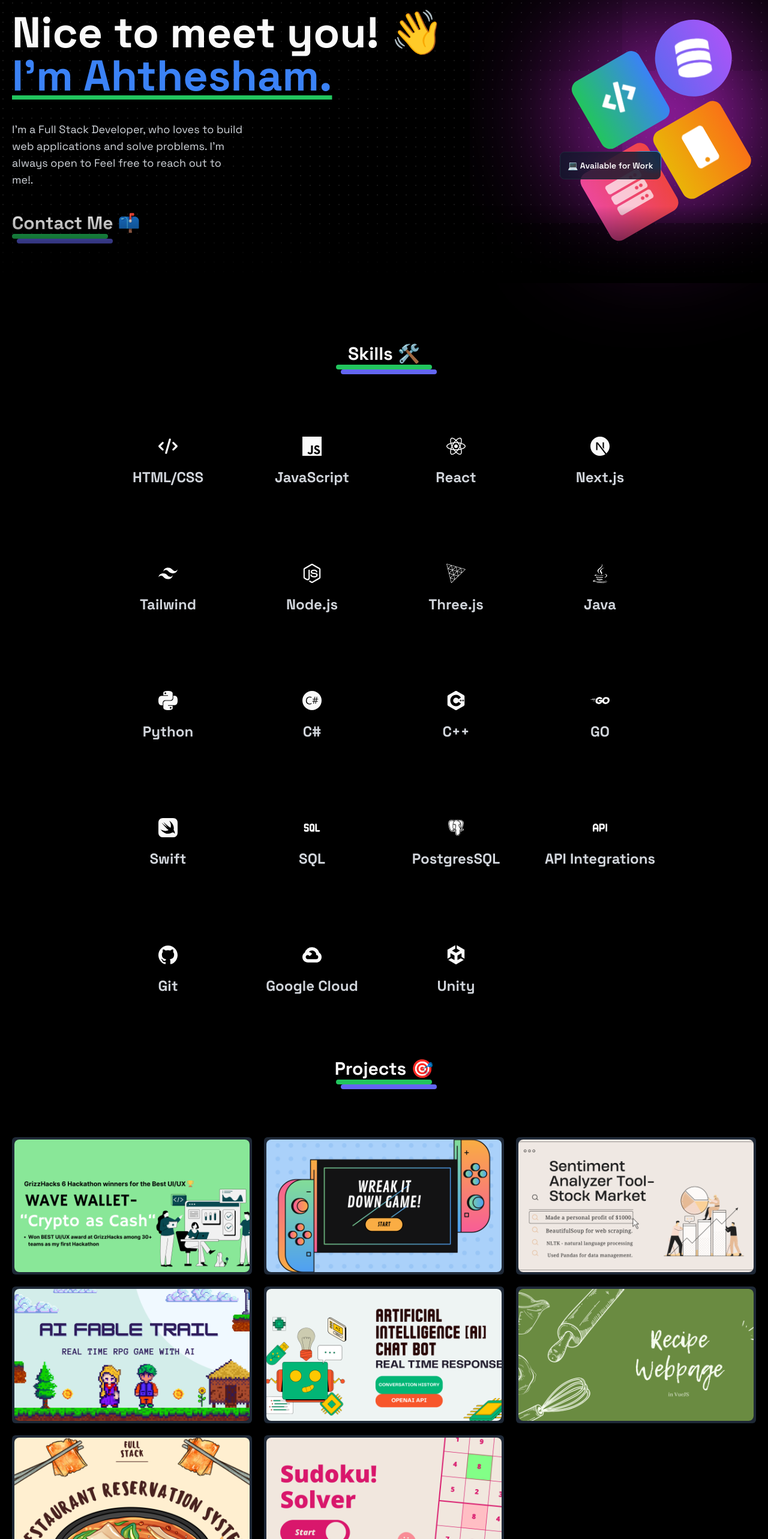
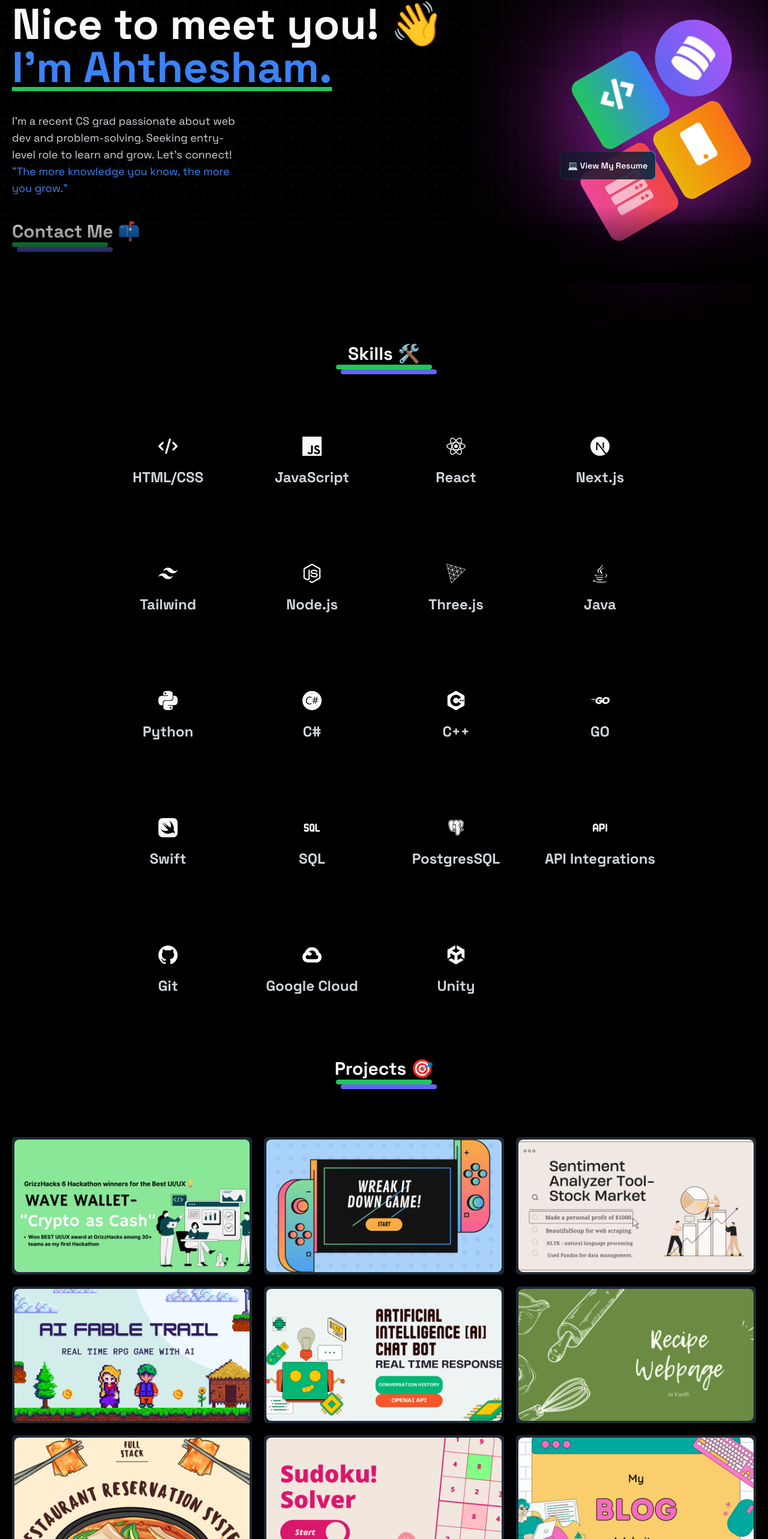
Before and after one commit to Ahthe/myportfolio-ahthe, a Next.js app: page / in a window 1280 px wide. Shown: the part 160-2726 px from the top of the page at 60% size. Built offline with nearby package versions, Linux system fonts and the light colour scheme.

Commit message:
made changes to the homepage

```diff
--- a/app/(home)/components/Achievements.tsx
+++ b/app/(home)/components/Achievements.tsx
@@ -20,6 +20,11 @@ export default function Achievements() {
     {
       title: 'Scout Leader',
       description: 'Guided scouts to first place in challenges, honing strategic leadership and team coordination.',
+      icon: '🏆🥇',
+    },
+    {
+      title: 'Winner of Think Out of the Box Challenge',
+      description: 'Won the think out of the Box Challenge for creative thinking.',
       icon: '🏆🥇',
     },
     {
--- a/app/(home)/components/Experience.tsx
+++ b/app/(home)/components/Experience.tsx
@@ -5,6 +5,20 @@ import '@fontsource/montserrat/600.css';
 
 export default function Experience() {
   const experiences = [
+    {
+      company: "AMC",
+      location: "Dearborn, MI",
+      position: "Volunter Full Stack Web Developer",
+      duration: "Mar 2024 - Current",
+      description: (
+        <>
+          &bull; Maintaining and updating organization&apos;s website, improving user experience<br />
+          &bull; Developing new webpages for community projects using HTML, CSS, JavaScript<br />
+          &bull; Collaborating with IT team to implement new website features and optimize performance.<br />
+        </>
+      ),
+    },
+
     {
       company: "ACBSP VR Technologies",
       location: "Alliance, OH",
@@ -15,6 +29,17 @@ export default function Experience() {
           &bull; Developed a C# Unity-based VR application to analyze psychological behavior, enhancing research accuracy.<br />
           &bull; Designed VR scenarios such as a rage room horror scenario with Unity and Oculus SDK increasing user engagement by 17%.<br />
           &bull; Integrated Kanban, improving project efficiency and team collaboration by 23%.
+        </>
+      ),
+    },
+    {
+      company: "University of Mount Union",
+      location: "Alliance, OH",
+      position: "Programming and Math Tutor",
+      duration: "Jan 2022 - Dec 2023",
+      description: (
+        <>
+          &bull; Provided one-on-one and group tutoring sessions in programming languages (Java, Swift, C#) and math courses, helping students grasp complex concepts and improve their skills.<br />
         </>
       ),
     },
--- a/app/(home)/components/HeroSection.tsx
+++ b/app/(home)/components/HeroSection.tsx
@@ -5,6 +5,13 @@ import Title from './Title';
 import { FaCode, FaDatabase, FaServer, FaMobile } from 'react-icons/fa';
 
 export default function HeroSection() {
+    const handleDownloadResume = () => {
+        window.open('/Ahthesham_Ali_Syed_Resume..pdf', '_blank');
+      };
+      const handleContactMe = () => {
+        window.location.href = 'mailto:ahtheshamali786@gmail.com';
+      };
+
       return (
         <div className='min-h-[60vh] flex flex-col-reverse gap-14 lg:gap-0 lg:flex-row items-center justify-between animate-move-up'>
           <div className='space-y-10 text-center lg:text-left'>
@@ -16,12 +23,13 @@ export default function HeroSection() {
             </h1>
             <p className='md:w-96 text-lg text-gray-300'>
                 {
-            "I'm a Full Stack Developer, who loves to build web applications and solve problems. I'm always open to Feel free to reach out to me!."
+                    "I'm a recent CS grad passionate about web dev and problem-solving. Seeking entry-level role to learn and grow. Let's connect!  "
                 }
+                 <span className='text-blue-500 dark:text-blue-500'>&quot;The more knowledge you know, the more you grow.&quot;</span>
             </p>
-        <Link href={'ahtheshamali786@gmail.com'} className='inline-block group'>
+            <button onClick={handleContactMe} className='inline-block group'>
               <Title text='Contact Me 📫' />
-        </Link>
+            </button>
       </div>
       <div className='relative'>
         <div className='w-72 h-72 space-y-3 -rotate-[30deg] relative'>
@@ -59,8 +67,12 @@ export default function HeroSection() {
           </div>
         </div>
         <div className='absolute bottom-5 sm:bottom-14 left-0 sm:-left-10'>
-          <MovingBorderBtn borderRadius='0.5rem' className='p-3 font-semibold'>
-            <p>💻 Available for Work</p>
+        <MovingBorderBtn
+            borderRadius='0.5rem'
+            className='p-3 font-semibold'
+            onClick={handleDownloadResume}
+          >
+            <p>💻 View My Resume</p>
           </MovingBorderBtn>
         </div>
       </div>
--- a/app/(home)/components/Navbar.tsx
+++ b/app/(home)/components/Navbar.tsx
@@ -34,6 +34,8 @@ export default function Navbar({className}:{className?: string}) {
         Icon: SiDevpost,
 
     },
+
+
    ];
 
 
--- a/app/(home)/components/Projects.tsx
+++ b/app/(home)/components/Projects.tsx
@@ -1,5 +1,5 @@
 import React from 'react'
-import { SiCplusplus, SiCsharp, SiCss3, SiExpress, SiHtml5, SiJavascript, SiMysql, SiNextdotjs, SiOpenai, SiPython, SiTailwindcss, SiTypescript, SiVuedotjs } from 'react-icons/si';
+import { SiCplusplus, SiCsharp, SiCss3, SiExpress, SiHtml5, SiJavascript, SiMysql, SiNextdotjs, SiOpenai, SiPython, SiSanity, SiTailwindcss, SiTypescript, SiVuedotjs } from 'react-icons/si';
 import Title from './Title';
 import Link from 'next/link';
 import { cn } from '@/lib/utils';
@@ -82,6 +82,15 @@ export default function Projects() {
 
         },
 
+        {
+            title: "Blog Website",
+            tech: [SiNextdotjs, SiTailwindcss, SiTypescript, SiSanity],
+            link: "https://blog-nextjs-13-two.vercel.app",
+            cover: "/10.png",
+            background: "bg-gray-800",
+
+        },
+
     ]
 
 
--- a/app/layout.tsx
+++ b/app/layout.tsx
@@ -10,21 +10,21 @@ export const metadata: Metadata = {
 
 	title: "Syed Ahthesham Ali",
 	authors: {
-		name: "Ahthesham Ali",
+		name: "Syed Ahthesham Ali",
 	},
 
 	description:
-		"Cast your vote now and see live updates on the poll results, powered by the real-time capabilities of Supabase database integration in our web app",
+		"I'm a recent CS grad passionate about web dev and problem-solving. Seeking entry-level role to learn and grow. Let's connect!",
 	openGraph: {
-		title: "Ahthesham",
+		title: "Syed Ahthesham Ali",
 		description:
-			"Cast your vote now and see live updates on the poll results, powered by the real-time capabilities of Supabase database integration in our web app.",
+		"I'm a recent CS grad passionate about web dev and problem-solving. Seeking entry-level role to learn and grow. Let's connect!",
 		url: "https://myportfolio-ahthe.vercel.app",
-		siteName: "Ahthesham",
+		siteName: "My Portfolio-Ahthesham",
 		images: "/og.png",
 		type: "website",
 	},
-	keywords: ["daily web coding", "ahthesham", "dailywebcoding", "portfolio", "portfolio website"],
+	keywords: ["daily web coding", "ahthesham", "programming", "software developer", "portfolio", "portfolio website"],
 };
 
 export default function RootLayout({
```
Also changed, not shown: public/10.png (added), 1 other file (tests, documents, lock files or other folders). Lines whose indentation alone changed are shown as unchanged.
